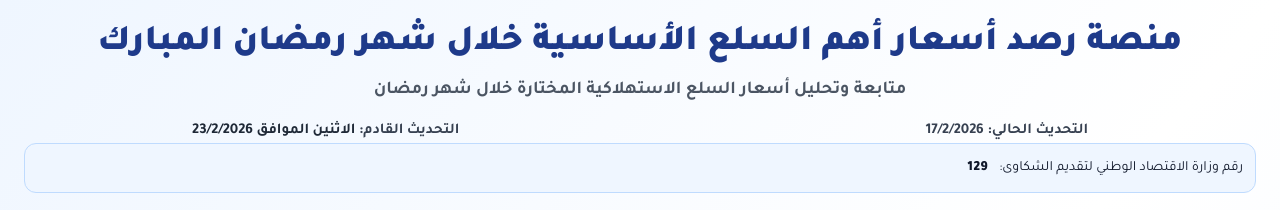
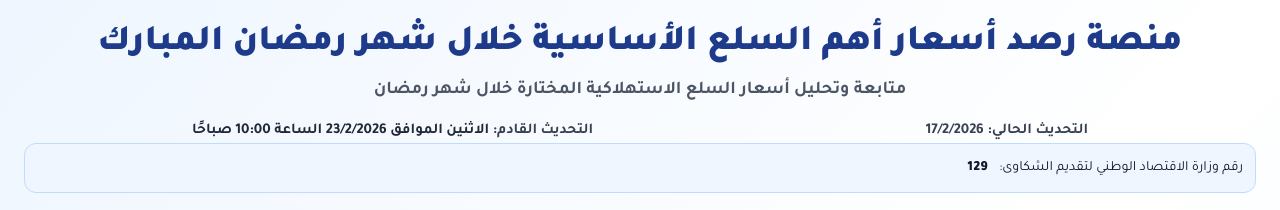
Before and after one commit to Mohammed-basel/Ramadan_English_test, a React (Vite) app: page / in a window 1280 px wide. Shown: the top 210 px of the page. Built offline with nearby package versions, Linux system fonts and the light colour scheme.

Commit message:
Update App.tsx

```diff
--- a/src/App.tsx
+++ b/src/App.tsx
@@ -330,13 +330,17 @@ URL.revokeObjectURL(url);
                 <p className="font-semibold">
                   <span className="text-gray-700">{t('currentUpdate', lang)}</span>
                 </p>
-
-                <p className="font-semibold">
-                  {lang === 'en'
-                    ? <><span className="text-gray-700">Next Update:</span> Monday, 23/2/2026</>
-                    : <><span className="text-gray-700">التحديث القادم:</span> الاثنين الموافق 23/2/2026</>
-                  }
-                </p>
+              <p className="font-semibold">
+                {lang === 'en' ? (
+                  <>
+                    <span className="text-gray-700">Next Update:</span> Monday, 23/2/2026 at 10:00 AM
+                  </>
+                ) : (
+                  <>
+                    <span className="text-gray-700">التحديث القادم:</span> الاثنين الموافق 23/2/2026 الساعة 10:00 صباحًا
+                  </>
+                )}
+              </p>
               </div>
             </div>
           <div className={`bg-blue-50 border border-blue-200 rounded-xl p-3 ${lang === 'en' ? 'text-left' : 'text-right'} text-sm leading-6`}>
```
